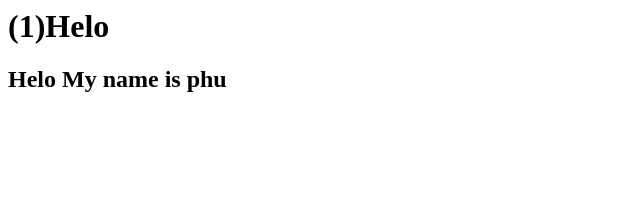
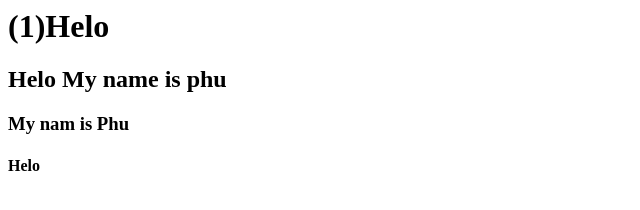
Before and after one commit to phubinhtinh/demo_nguyenvanphu, a plain HTML site: page index.html in a window 1280 px wide. Shown: the whole page, without its empty margins (0-640 px from the left). Drawn offline with Linux system fonts and the light colour scheme.

Commit message:
landautien

```diff
--- a/index.html
+++ b/index.html
@@ -7,5 +7,11 @@
 <body>
     <h1>(1)Helo</h1>
     <h2>Helo My name is phu</h2>
+    <h3>
+        My nam is Phu
+    </h3>
+    <h4>
+        Helo
+    </h4>
 </body>
 </html>
```
